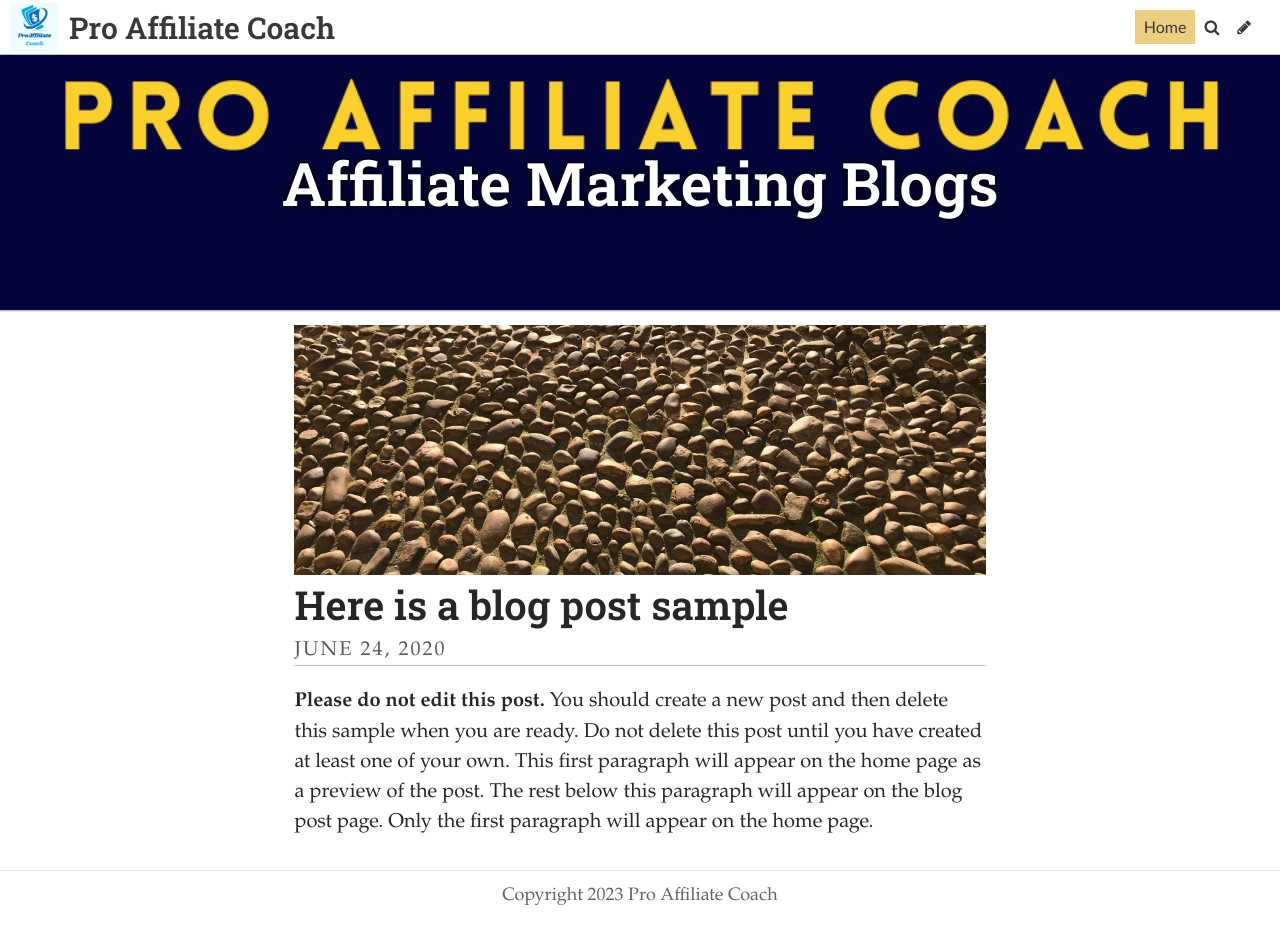
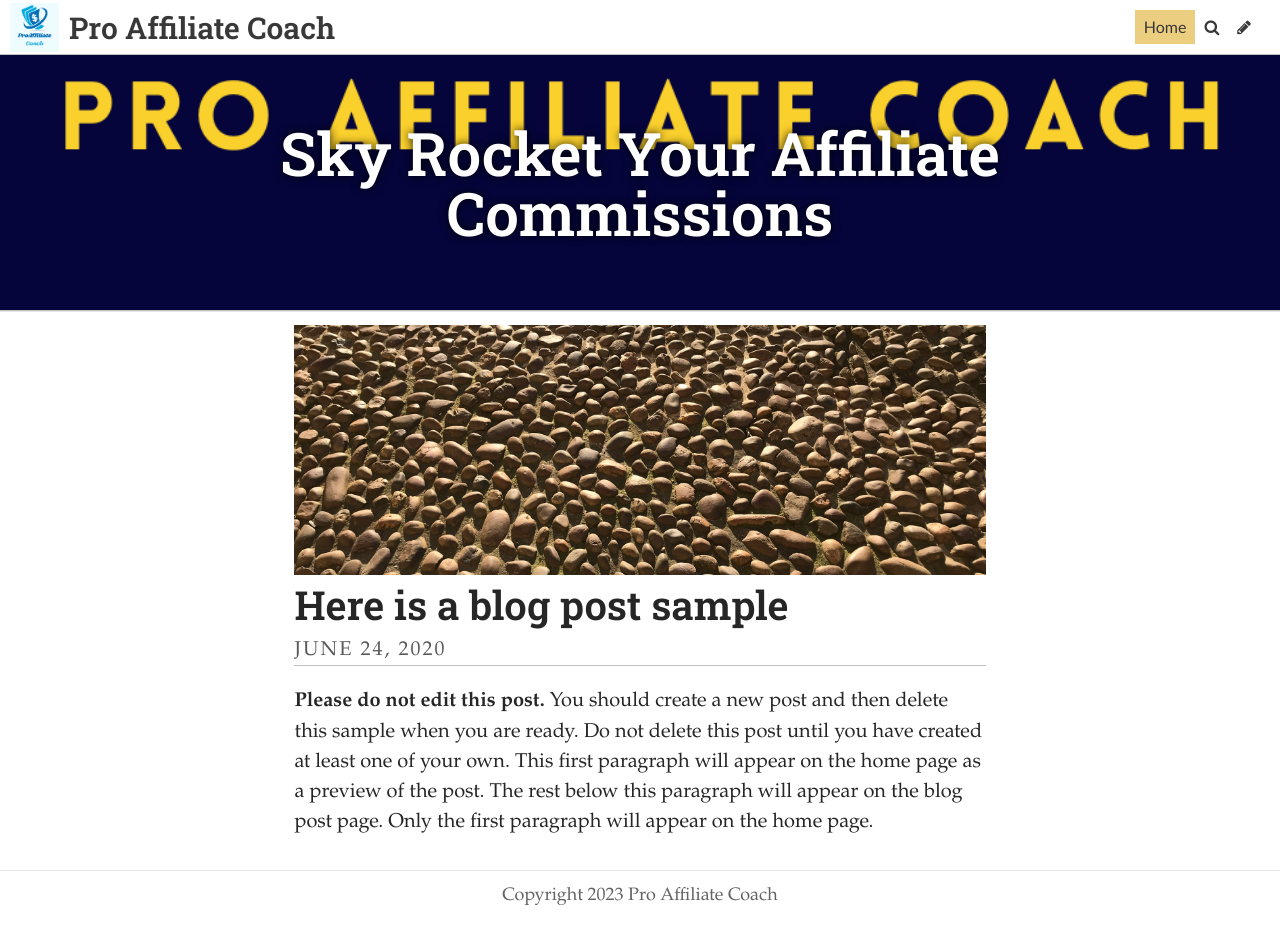
Before and after one commit to ProAffiliateCoach/proaffiliateblog, a Jekyll site: the page built from index.html, in a window 1280 px wide. Built offline with Jekyll 4.4.1, drawn with Linux system fonts in a browser that asks for light colours; some web fonts are replaced; the list of posts is cut into pages by our own code.

Commit message:
Update Settings “general”

```diff
--- a/_data/settings.yml
+++ b/_data/settings.yml
@@ -12,7 +12,7 @@ description: Welcome to Pro Affiliate Coach official website, a valuable
   today!
 footer_text: Copyright 2023 Pro Affiliate Coach
 header_feature_image: ../uploads/pro-affiliate-marketing-banner.png
-header_text: Affiliate Marketing Blogs
+header_text: Sky Rocket Your Affiliate Commissions
 header_text_color: "#ffffff"
 bannerheight: 20vmax
 navbarheight: 55px
```
